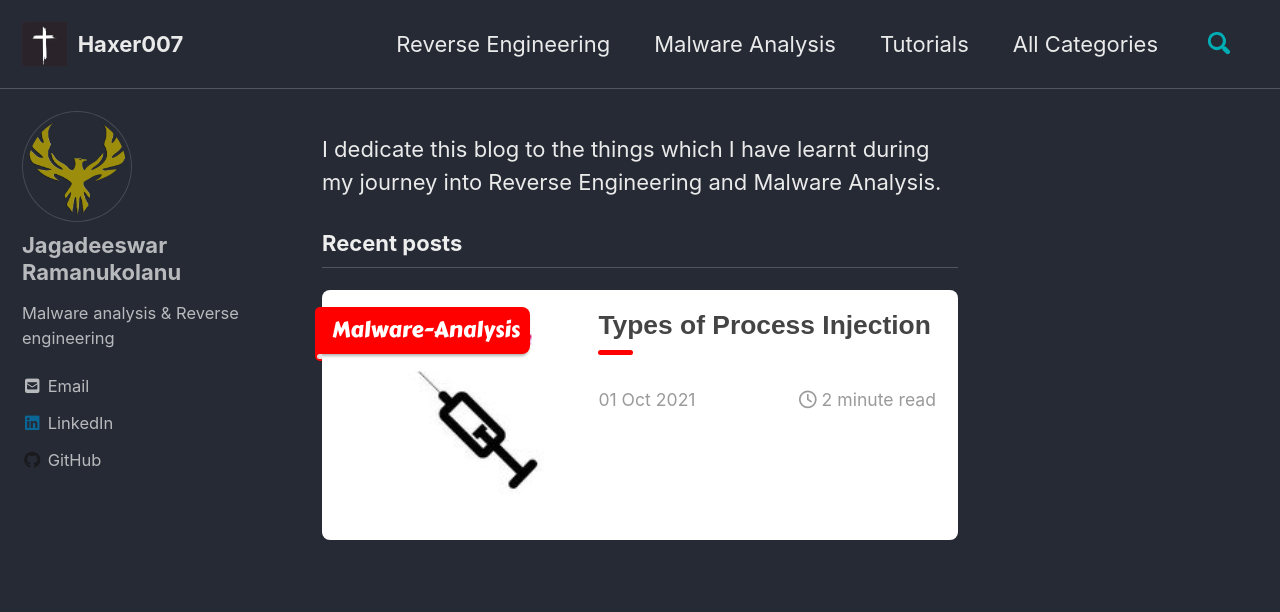
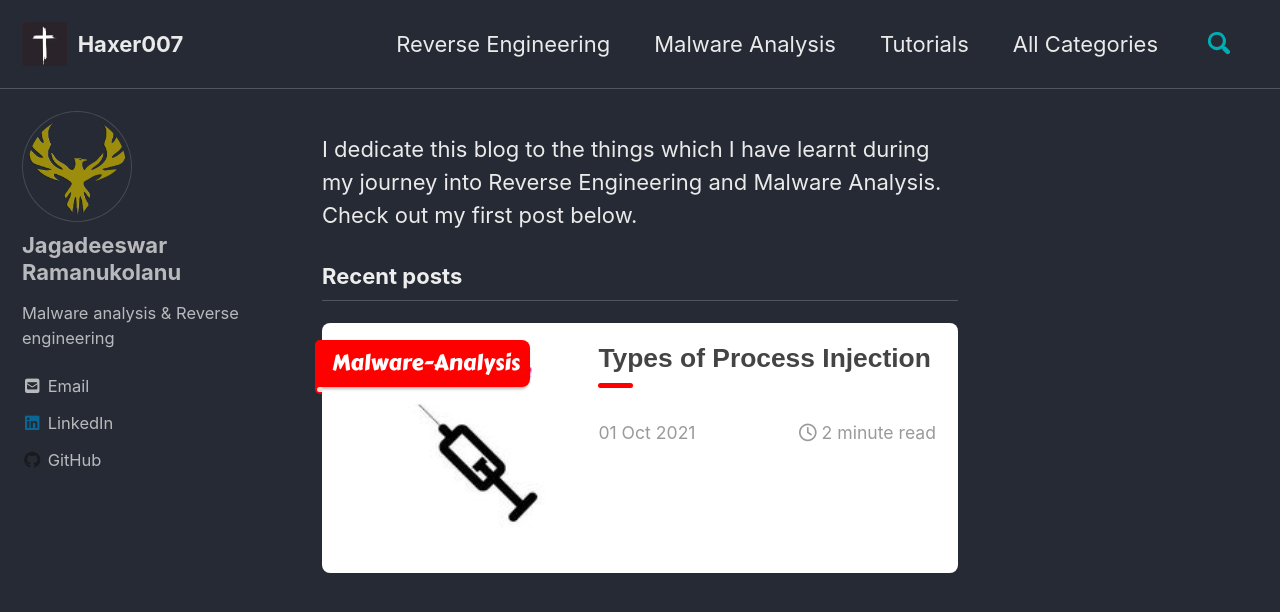
Before and after one commit to Haxer007/haxer007.github.io, a Jekyll site: the page built from index.md, in a window 1280 px wide and 900 px high. Shown: the top 612 px of the window. Built offline with Jekyll 4.4.1, drawn with Linux system fonts in a browser that asks for light colours; cached includes are drawn as plain includes; nearby versions of some CDN libraries; the list of posts is cut into pages by our own code.

Commit message:
Update index.md

```diff
--- a/index.md
+++ b/index.md
@@ -4,3 +4,4 @@ author_profile: true
 ---
 
 I dedicate this blog to the things which I have learnt during my journey into Reverse Engineering and Malware Analysis.
+Check out my first post below.
```
